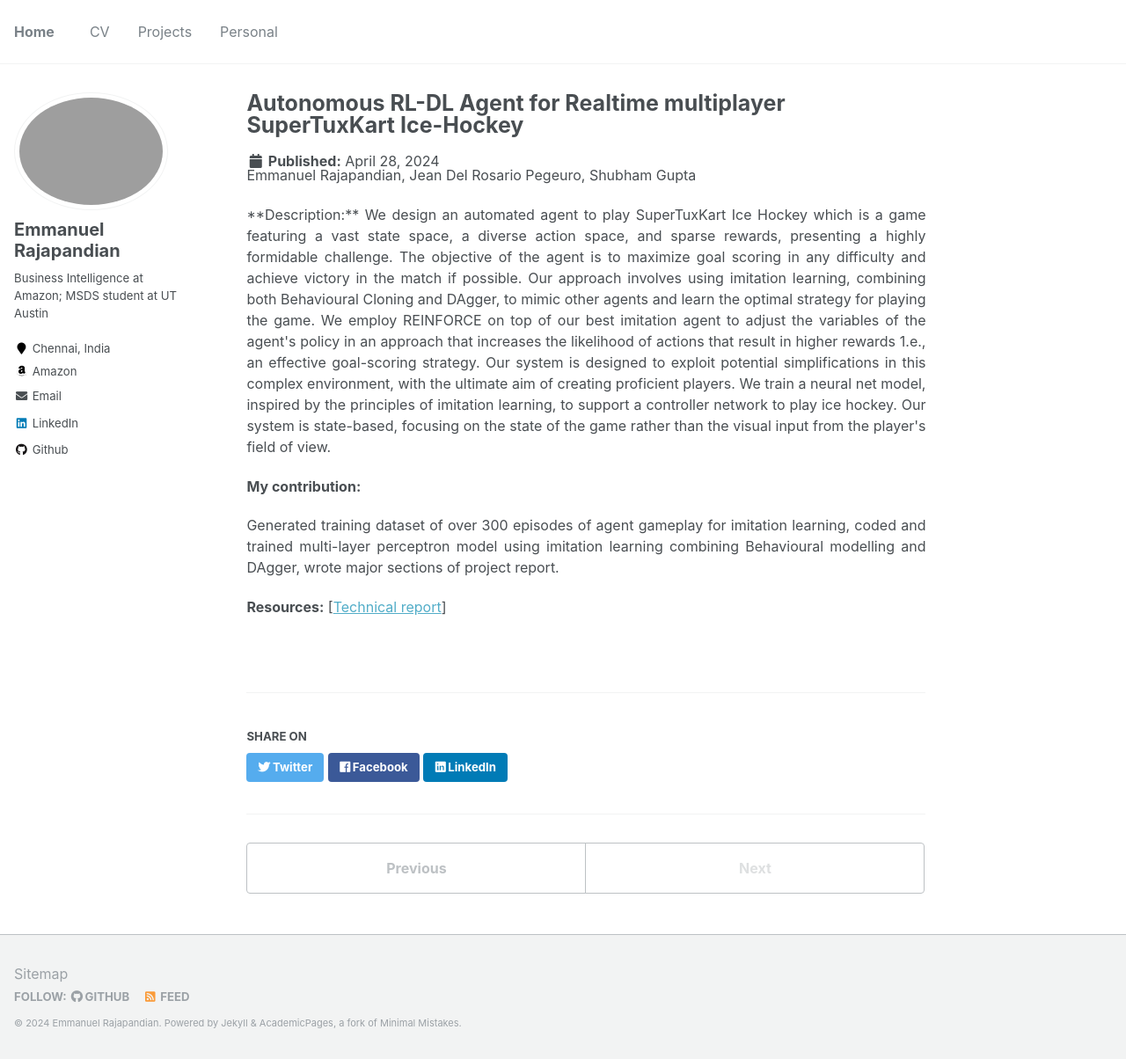
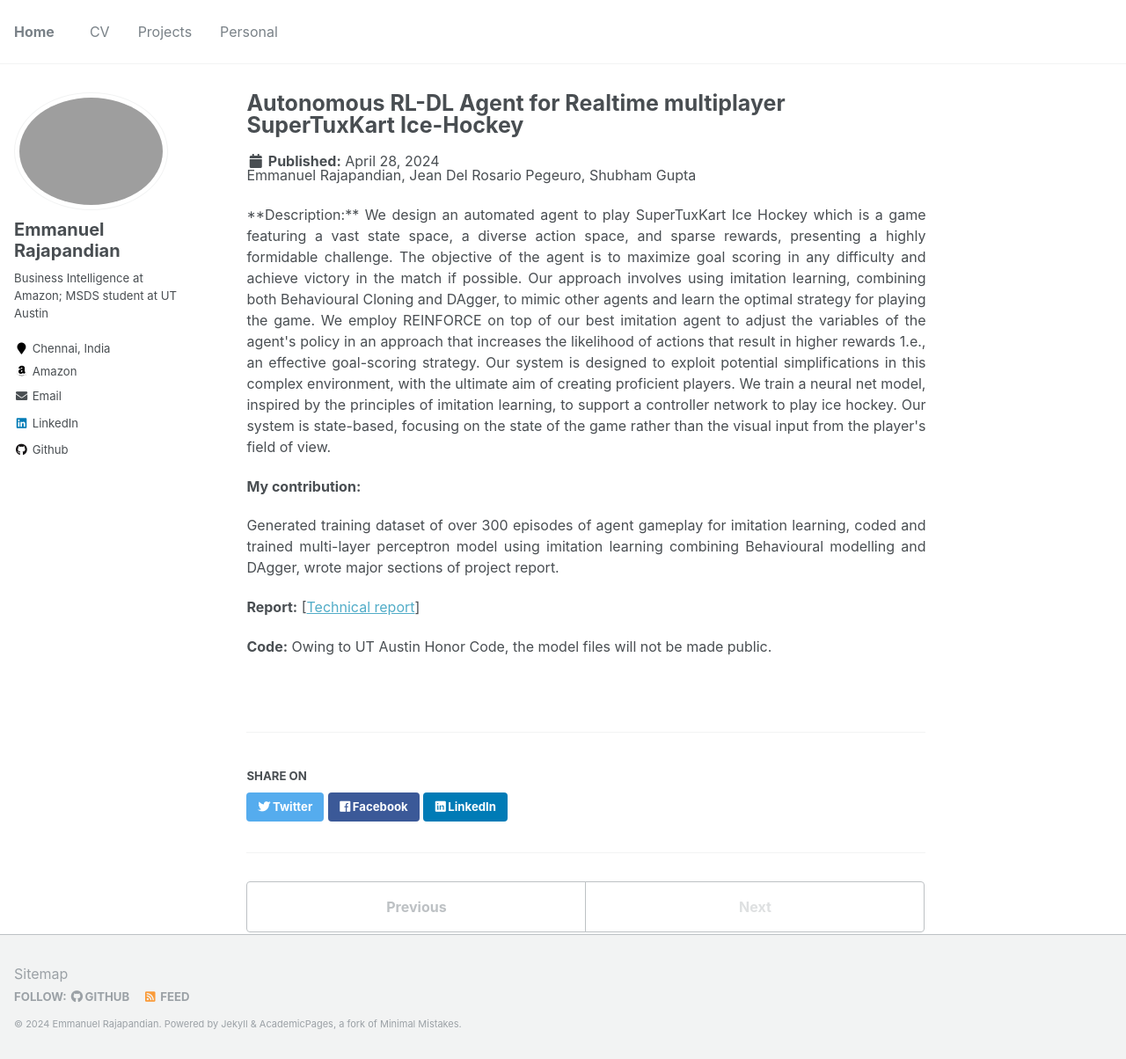
Before and after one commit to emmanuelrajapandian/emmanuelrajapandian.github.io, a Jekyll site: the page built from _projects/2024-04-28-ut-msds-deep-learning-project.md, in a window 1280 px wide and 1204 px high. Shown: the whole window at 88% size. Built offline with Jekyll 4.4.1, drawn with Linux system fonts in a browser that asks for light colours.

Commit message:
Update 2024-04-28-ut-msds-deep-learning-project.md

```diff
--- a/_projects/2024-04-28-ut-msds-deep-learning-project.md
+++ b/_projects/2024-04-28-ut-msds-deep-learning-project.md
@@ -22,4 +22,6 @@
 <p align="justify">
 Generated training dataset of over 300 episodes of agent gameplay for imitation learning, coded and trained multi-layer perceptron model using imitation learning combining Behavioural modelling and DAgger, wrote major sections of project report.</p>
 
-**Resources:** [[Technical report](https://github.com/emmanuelrajapandian/emmanuelrajapandian.github.io/blob/master/files/Project%20Report.pdf)]
+**Report:** [[Technical report](https://github.com/emmanuelrajapandian/emmanuelrajapandian.github.io/blob/master/files/Project%20Report.pdf)]
+
+**Code:** Owing to UT Austin Honor Code, the model files will not be made public.
```
